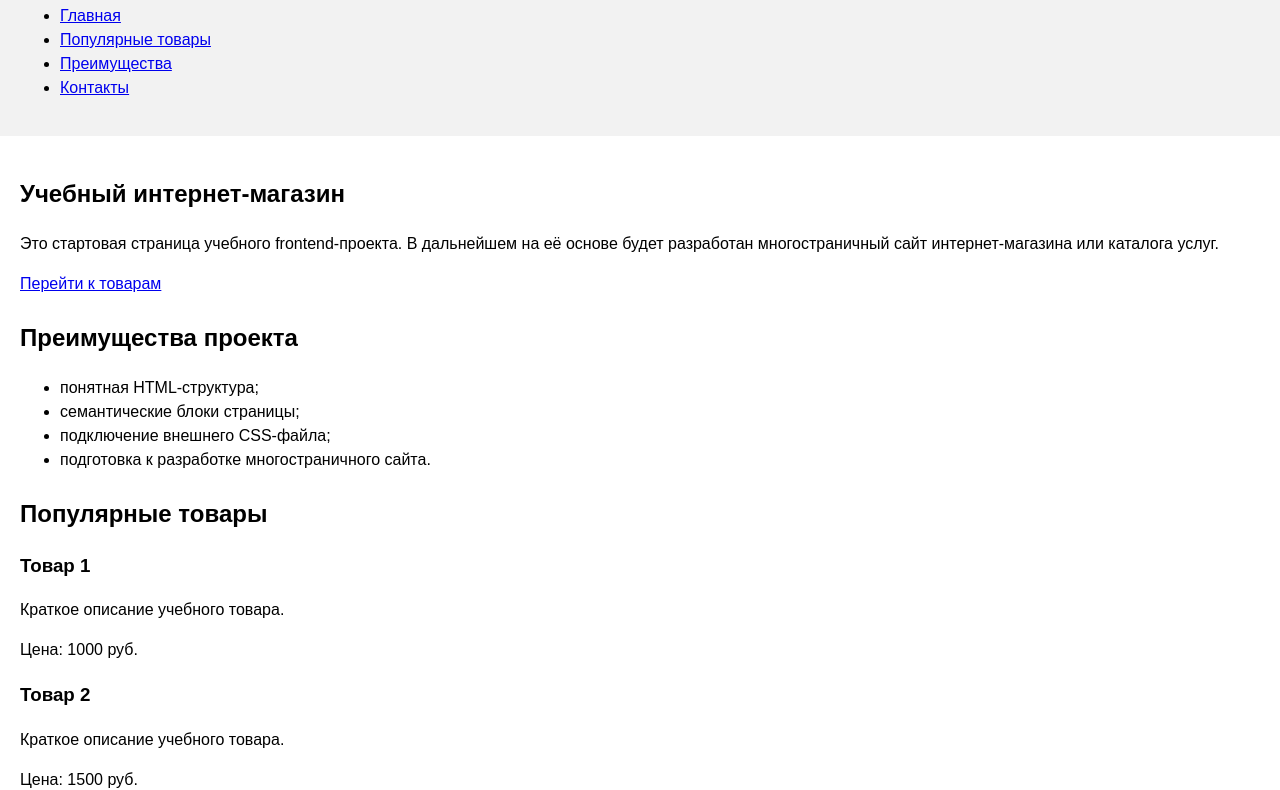
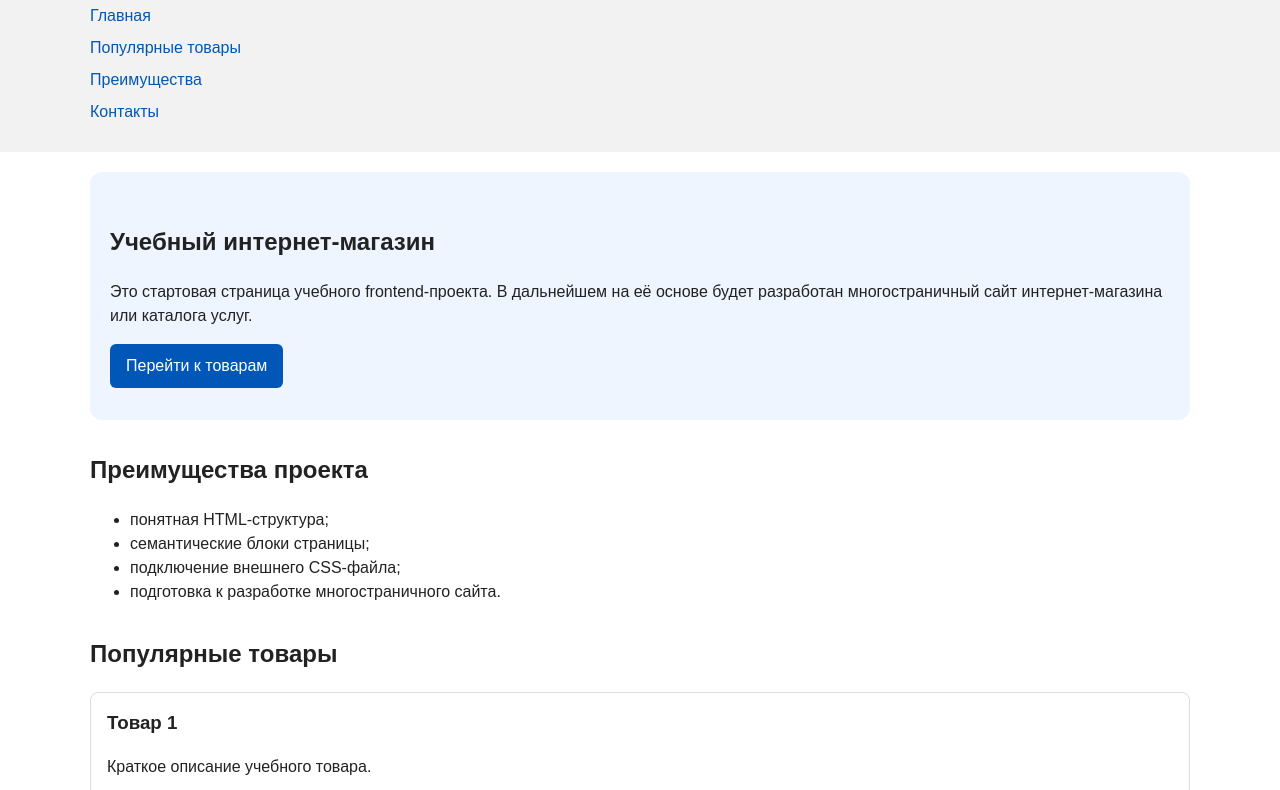
Before and after one commit to andreyracl/kr1-html-css-shop, a plain HTML site: page index.html in a window 1280 px wide. Shown: the part 56-846 px from the top of the page. Drawn offline with Linux system fonts and the light colour scheme.

Commit message:
feat: add semantic HTML structure and base CSS styles

```diff
--- a/css/style.css
+++ b/css/style.css
@@ -1,27 +1,170 @@
+/*
+  Универсальное правило для всех элементов.
+  border-box делает расчёт размеров более понятным:
+  width включает content, padding и border.
+*/
+* {
+  box-sizing: border-box;
+}
+
+/*
+  Убираем стандартный внешний отступ браузера у body.
+  Без этого вокруг страницы может появиться белая рамка.
+*/
 body {
   margin: 0;
   font-family: Arial, sans-serif;
   line-height: 1.5;
+  color: #222222;
+  background-color: #ffffff;
 }
 
+
+/*
+  Задаём внутренние отступы для основных областей страницы.
+  Это делает содержимое визуально отделённым от краёв окна браузера.
+*/
 header,
 main,
 footer {
   padding: 20px;
 }
 
+/*
+  Оформляем шапку страницы.
+  Пока используется простой светло-серый фон.
+*/
 header {
   background-color: #f2f2f2;
 }
 
+/*
+  Оформляем подвал страницы тем же фоном,
+  чтобы визуально отделить его от основного содержимого.
+*/
 footer {
   background-color: #f2f2f2;
 }
-
-section {
-  margin-bottom: 24px;
+/*
+  Ограничиваем ширину содержимого шапки,
+  чтобы оно не растягивалось слишком сильно на широких экранах.
+*/
+.site-header {
+  max-width: 1100px;
+  margin: 0 auto;
 }
 
-section h2 {
+/*
+  Оформляем текстовый логотип.
+*/
+.site-logo {
+  font-weight: bold;
+  text-decoration: none;
+  color: #222222;
+}
+
+/*
+  Убираем стандартные отступы и маркеры списка навигации.
+*/
+.site-nav__list {
+  padding: 0;
+  margin: 16px 0 0;
+  list-style: none;
+}
+
+/*
+  Добавляем расстояние между пунктами меню.
+*/
+.site-nav__list li {
+  margin-bottom: 8px;
+}
+
+/*
+  Оформляем ссылки меню.
+*/
+.site-nav__list a {
+  color: #0057b8;
+  text-decoration: none;
+}
+
+/*
+  При наведении мыши подчёркиваем ссылку.
+  Подробно состояния интерфейса будут рассмотрены в практической работе 1.7.
+*/
+.site-nav__list a:hover {
+  text-decoration: underline;
+}
+
+/*
+  Hero-блок — первый крупный блок страницы.
+  Он визуально отделяется от остальных разделов фоном и отступами.
+*/
+.hero {
+  max-width: 1100px;
+  margin: 0 auto 32px;
+  padding: 32px 20px;
+  background-color: #eef5ff;
+  border-radius: 12px;
+}
+
+/*
+  Общий класс для разделов страницы.
+*/
+.section {
+  max-width: 1100px;
+  margin: 0 auto 32px;
+}
+
+/*
+  Убираем лишний верхний отступ у заголовков разделов.
+*/
+.section h2 {
   margin-top: 0;
 }
+/*
+  Карточка товара — самостоятельный блок.
+  На следующих занятиях карточки будут доработаны и выстроены в сетку.
+*/
+.product-card {
+  margin-bottom: 16px;
+  padding: 16px;
+  border: 1px solid #dddddd;
+  border-radius: 8px;
+  background-color: #ffffff;
+}
+
+/*
+  Убираем лишний верхний отступ у заголовка карточки.
+*/
+.product-card h3 {
+  margin-top: 0;
+}
+/*
+  Пока это обычная ссылка, но визуально она оформляется как кнопка.
+*/
+.button {
+  display: inline-block;
+  padding: 10px 16px;
+  color: #ffffff;
+  background-color: #0057b8;
+  text-decoration: none;
+  border-radius: 6px;
+}
+
+/*
+  Простое состояние наведения для кнопки.
+*/
+.button:hover {
+  background-color: #003f86;
+}
+
+/*
+  Дополнительный информационный блок.
+*/
+.aside-info {
+  max-width: 1100px;
+  margin: 0 auto 32px;
+  padding: 16px;
+  border-left: 4px solid #0057b8;
+  background-color: #f7f7f7;
+}
```
Also changed, not shown: 1 other file.
